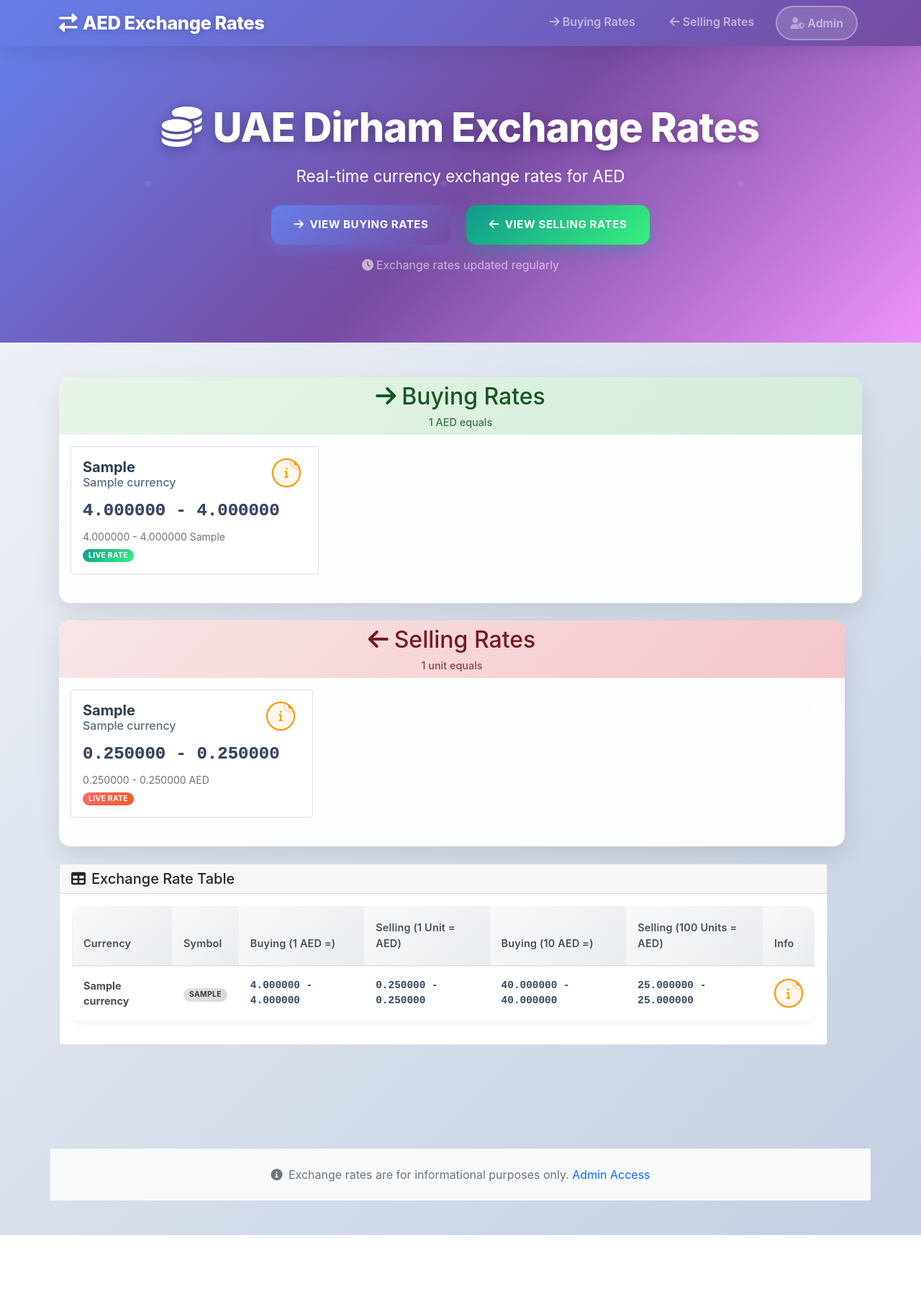
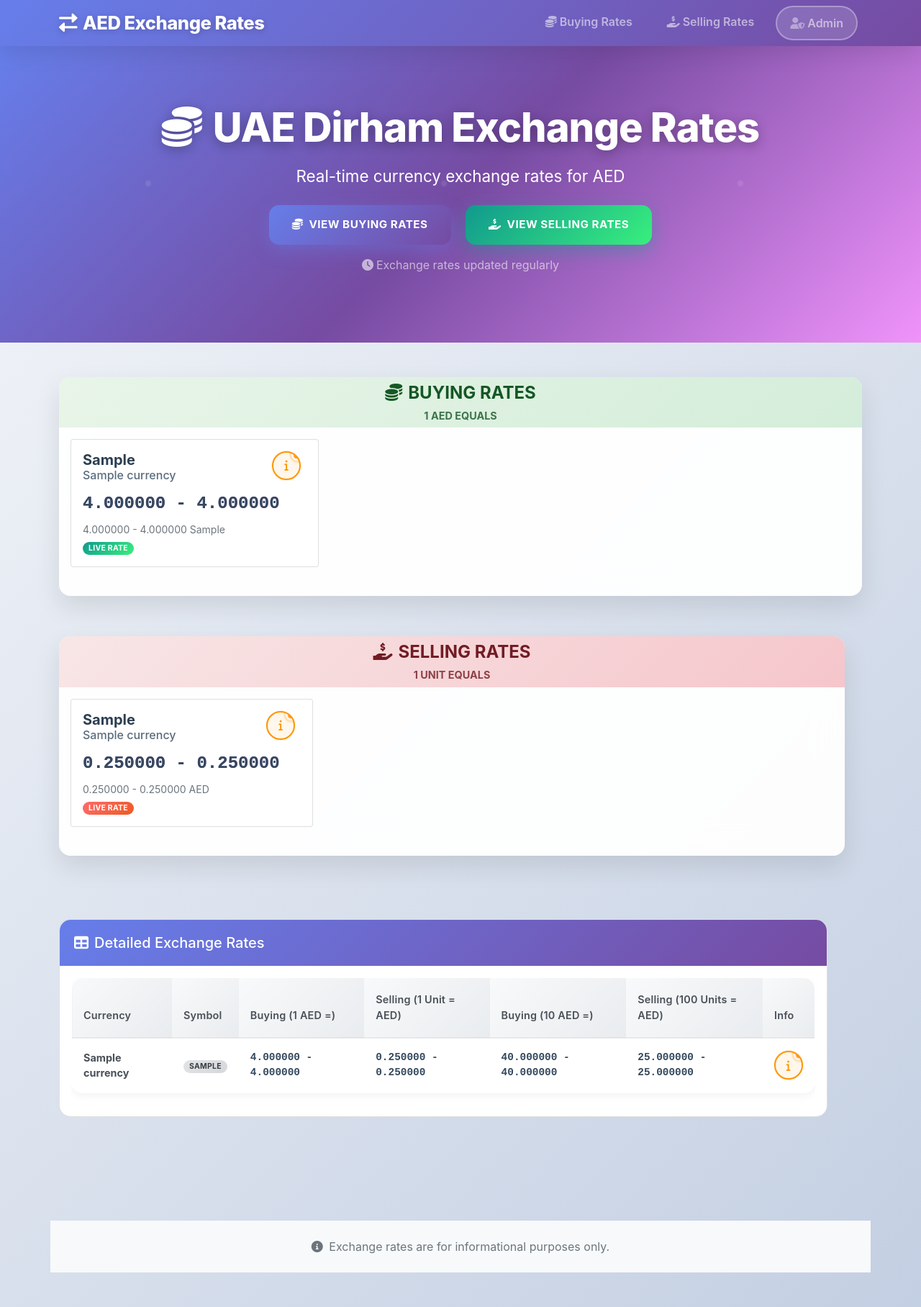
Before and after one commit to ambareeshb/currency-exchange, a Flask app: page / in a window 1280 px wide. Shown: the whole page at 72% size. Before the commit the page ends 1716 px from the top, so only its background shows below. Run offline with Flask 3, Linux system fonts and the light colour scheme; tables that the repository leaves empty hold one stand-in row (values such as "Sample post"); parts of the project's set-up code (start-up, migrations or seed data) failed here and were passed over.

Commit message:
final design update

```diff
--- a/templates/base.html
+++ b/templates/base.html
@@ -403,10 +403,10 @@
                     <i class="fas fa-tachometer-alt me-1"></i>Dashboard
                 </a>
                 <a class="nav-link" href="{{ url_for('buying') }}">
-                    <i class="fas fa-arrow-right me-1"></i>Exchange buys at
+                    <i class="fas fa-coins me-1"></i>Exchange buys at
                 </a>
                 <a class="nav-link" href="{{ url_for('selling') }}">
-                    <i class="fas fa-arrow-left me-1"></i>Exchange Sells at
+                    <i class="fas fa-hand-holding-usd me-1"></i>Exchange Sells at
                 </a>
                 <a class="nav-link" href="{{ url_for('logout') }}">
                     <i class="fas fa-sign-out-alt me-1"></i>Logout
--- a/templates/public_rates.html
+++ b/templates/public_rates.html
@@ -227,19 +227,7 @@
         }
 
         .rate-card::before {
-            content: '';
-            position: absolute;
-            top: 0;
-            left: 0;
-            right: 0;
-            height: 4px;
-            background: var(--primary-gradient);
-            transform: scaleX(0);
-            transition: transform 0.3s ease;
-        }
-
-        .rate-card:hover::before {
-            transform: scaleX(1);
+            display: none;
         }
 
         .rate-card:hover {
@@ -546,10 +534,10 @@
             </a>
             <div class="navbar-nav ms-auto">
                 <a class="nav-link" href="/buying">
-                    <i class="fas fa-arrow-right me-1"></i>Buying Rates
+                    <i class="fas fa-coins me-1"></i>Buying Rates
                 </a>
                 <a class="nav-link" href="/selling">
-                    <i class="fas fa-arrow-left me-1"></i>Selling Rates
+                    <i class="fas fa-hand-holding-usd me-1"></i>Selling Rates
                 </a>
                 <a class="nav-link admin-btn" href="/admin">
                     <i class="fas fa-user-shield me-1"></i>Admin
@@ -566,10 +554,10 @@
             <p class="lead">Real-time currency exchange rates for AED</p>
             <div class="mt-4">
                 <a href="/buying" class="btn btn-primary btn-lg me-3">
-                    <i class="fas fa-arrow-right me-2"></i>View Buying Rates
+                    <i class="fas fa-coins me-2"></i>View Buying Rates
                 </a>
                 <a href="/selling" class="btn btn-success btn-lg">
-                    <i class="fas fa-arrow-left me-2"></i>View Selling Rates
+                    <i class="fas fa-hand-holding-usd me-2"></i>View Selling Rates
                 </a>
             </div>
             <p class="last-updated mt-3">
@@ -583,12 +571,12 @@
         <!-- Buy Section -->
         <div class="row mb-5">
             <div class="col-12">
-                <div class="card rate-card mb-4">
+                <div class="card rate-card mb-4" style="position: relative; overflow: hidden;">
                     <div class="card-header text-center" style="background: linear-gradient(135deg, #e8f5e8 0%, #d4edda 100%); color: #155724; border: none;">
-                        <h2 class="mb-0">
-                            <i class="fas fa-arrow-right me-2"></i>Buying Rates
+                        <h4 class="mb-0" style="font-weight: bold; text-transform: uppercase;">
+                            <i class="fas fa-coins me-2"></i>BUYING RATES
                             <small class="d-block mt-2" style="opacity: 0.8; font-size: 0.9rem;">1 AED equals</small>
-                        </h2>
+                        </h4>
                     </div>
                     <div class="card-body">
                 <div class="row" id="fromAedContainer">
@@ -638,14 +626,14 @@
         </div>
 
         <!-- Sell Section -->
-        <div class="row mb-5">
+        <div class="row mb-5" style="margin-top: 2rem;">
             <div class="col-12">
-                <div class="card rate-card mb-4">
+                <div class="card rate-card mb-4" style="position: relative; overflow: hidden;">
                     <div class="card-header text-center" style="background: linear-gradient(135deg, #f8e6e6 0%, #f5c6cb 100%); color: #721c24; border: none;">
-                        <h2 class="mb-0">
-                            <i class="fas fa-arrow-left me-2"></i>Selling Rates
+                        <h4 class="mb-0" style="font-weight: bold; text-transform: uppercase;">
+                            <i class="fas fa-hand-holding-usd me-2"></i>SELLING RATES
                             <small class="d-block mt-2" style="opacity: 0.8; font-size: 0.9rem;">1 unit equals</small>
-                        </h2>
+                        </h4>
                     </div>
                     <div class="card-body">
                 <div class="row" id="toAedContainer">
@@ -695,12 +683,12 @@
         </div>
 
         <!-- Exchange Table -->
-        <div class="row mb-5">
+        <div class="row mb-5" style="margin-top: 4rem;">
             <div class="col-12">
-                <div class="card">
-                    <div class="card-header">
+                <div class="card" style="border-radius: var(--border-radius); overflow: hidden;">
+                    <div class="card-header" style="background: var(--primary-gradient); color: white; border: none; font-weight: 600; padding: 1.25rem;">
                         <h5 class="mb-0">
-                            <i class="fas fa-table me-2"></i>Exchange Rate Table
+                            <i class="fas fa-table me-2"></i>Detailed Exchange Rates
                         </h5>
                     </div>
                     <div class="card-body">
@@ -814,7 +802,6 @@
             <p class="text-muted mb-0">
                 <i class="fas fa-info-circle me-1"></i>
                 Exchange rates are for informational purposes only.
-                <a href="/admin" class="text-decoration-none">Admin Access</a>
             </p>
         </div>
     </footer>
```
